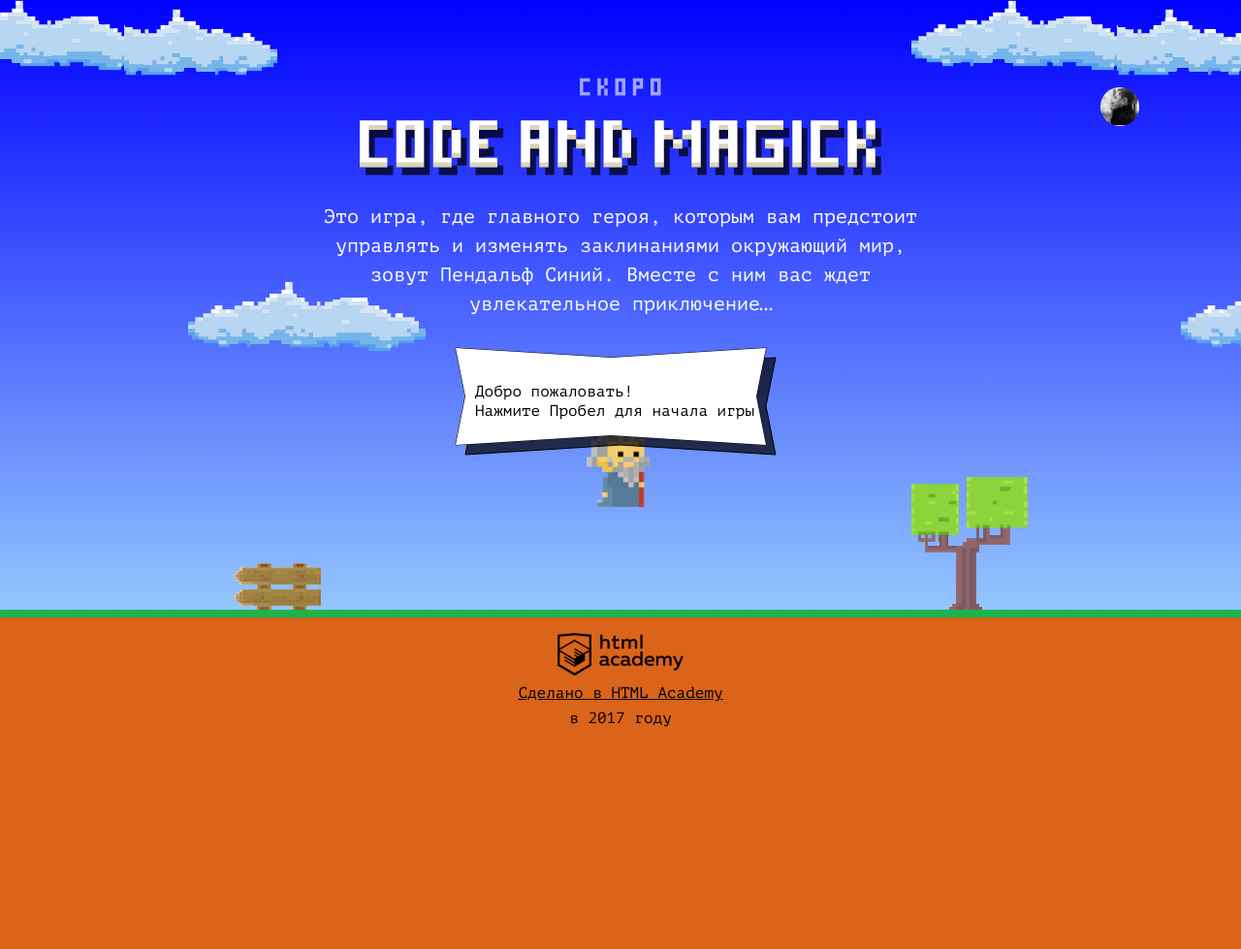
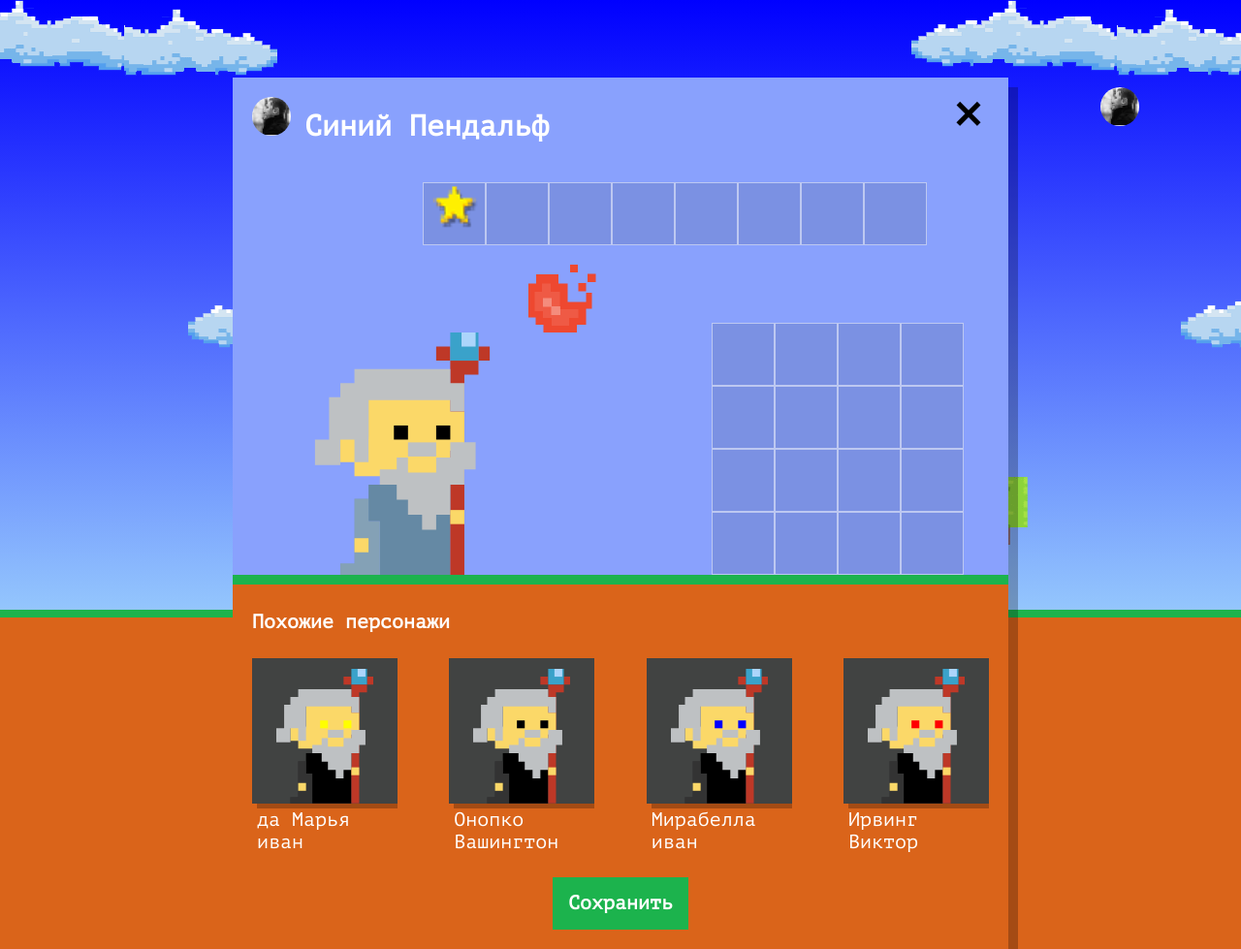
Before and after one commit to nzelenina/1198927-code-and-magick-21, a website: page index.html in a window 1280 px wide. Shown: the whole page at 97% size. Before the commit the page ends 800 px from the top, so only its background shows below. Drawn offline with Linux system fonts and the light colour scheme.

Commit message:
орда волшебников

```diff
--- a/index.html
+++ b/index.html
@@ -206,6 +206,7 @@ var getWizardY = function (gamefielDHeight) {
 </script>
 <script src="js/stat.js"></script>
 <script src="js/game.js"></script>
+<script src="js/setup.js"></script>
 
 </body>
 </html>
--- /dev/null
+++ b/js/setup.js
@@ -0,0 +1,52 @@
+'use strict';
+
+var firstNames = ['иван', 'хуан-себастьян', 'Мария', 'Кристоф', 'Виктор', 'Юлия', 'Люпита', 'Вашингтон'];
+var lastNames = ['да Марья', 'Верон', 'Мирабелла', 'Топольницкая', 'Нионго', 'Ирвинг', 'Онопко'];
+var coatsColors = ['rgb (101, 137, 164)', 'rgb (241, 43, 107)', 'rgb (146, 100, 161)', 'rgb (56, 159, 117)', 'rgb (215, 210, 55)', 'rgb (0, 0, 0)'];
+var eyesColors = ['black', 'red', 'blue', 'yellow', 'green'];
+var wizards = [];
+for (var i = 0; i < 4; i++) {
+
+  var object = {
+    name: getRandomArrayElement(lastNames) + ' ' + getRandomArrayElement(firstNames),
+    coatsColor: getRandomArrayElement(coatsColors),
+    eyesColor: getRandomArrayElement(eyesColors)
+  };
+  wizards.push(object);
+};
+console.log(wizards);
+
+function getRndInteger(min, max) {
+  return Math.floor(Math.random() * (max - min + 1)) + min;
+};
+
+function getRandomArrayElement(array) {
+  return array[getRndInteger(0, array.length - 1)];
+};
+
+var lastName = getRandomArrayElement(lastNames);
+var firstName = getRandomArrayElement(firstNames);
+var userDialog = document.querySelector('.setup');
+userDialog.classList.remove('hidden');
+
+document.querySelector('.setup-similar').classList.remove('hidden');
+var similarListElement = document.querySelector('.setup-similar-list');
+var similarWizardTemplate = document.querySelector('#similar-wizard-template')
+  .content;
+
+var renderWizard = function(wizard) {
+  var wizardElement = similarWizardTemplate.cloneNode(true);
+
+  wizardElement.querySelector('.setup-similar-label').textContent = wizards[i].name;
+  wizardElement.querySelector('.wizard-coat').style.fill = wizards[i].coatsColor;
+  wizardElement.querySelector('.wizard-eyes').style.fill = wizards[i].eyesColor;
+
+  similarListElement.appendChild(wizardElement);
+
+  return wizardElement;
+}
+var fragment = document.createDocumentFragment();
+for (var i = 0; i < 4; i++) {
+  fragment.appendChild(renderWizard(wizards[i]));
+}
+similarListElement.appendChild(fragment);
```
Also changed, not shown: 1 other file.
